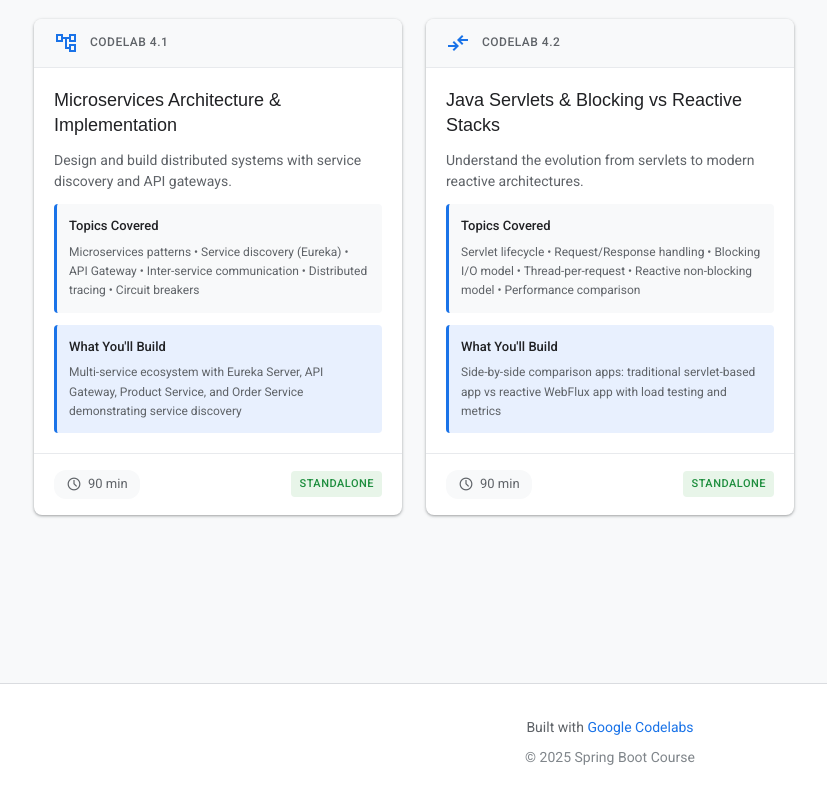
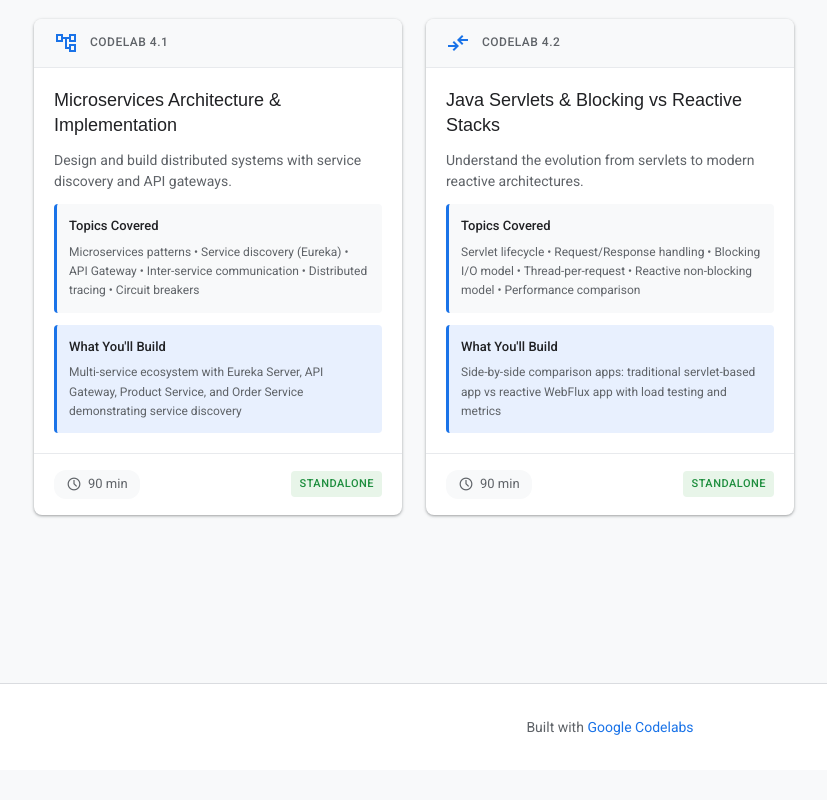
Before and after one commit to Bit-Blazer/springboot_course, a plain HTML site: page index.html in a window 1280 px wide. Shown: the part 4521-5321 px from the top of the page, without its empty margins (30-857 px from the left). After the commit the page ends 5291 px from the top, so only its background shows below. Drawn offline with nearby package versions, Linux system fonts and the light colour scheme; a web font is replaced by a local one.

Commit message:
Remove copyright

```diff
--- a/index.html
+++ b/index.html
@@ -1148,7 +1148,6 @@
     <footer>
         <div class="footer-content">
             <p>Built with <a href="https://github.com/googlecodelabs/tools" target="_blank">Google Codelabs</a></p>
-            <p style="margin-top: 8px; color: #80868b;">© 2025 Spring Boot Course</p>
         </div>
     </footer>
 </body>
```
